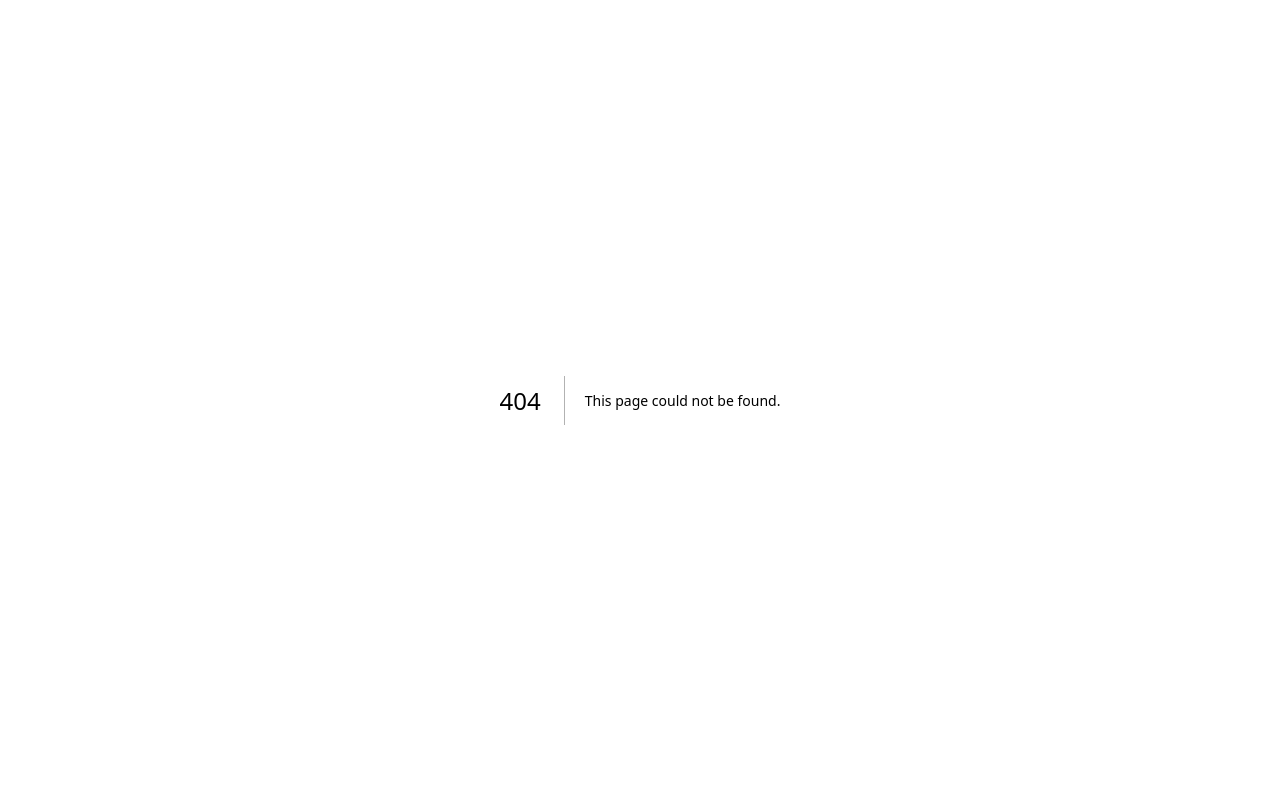
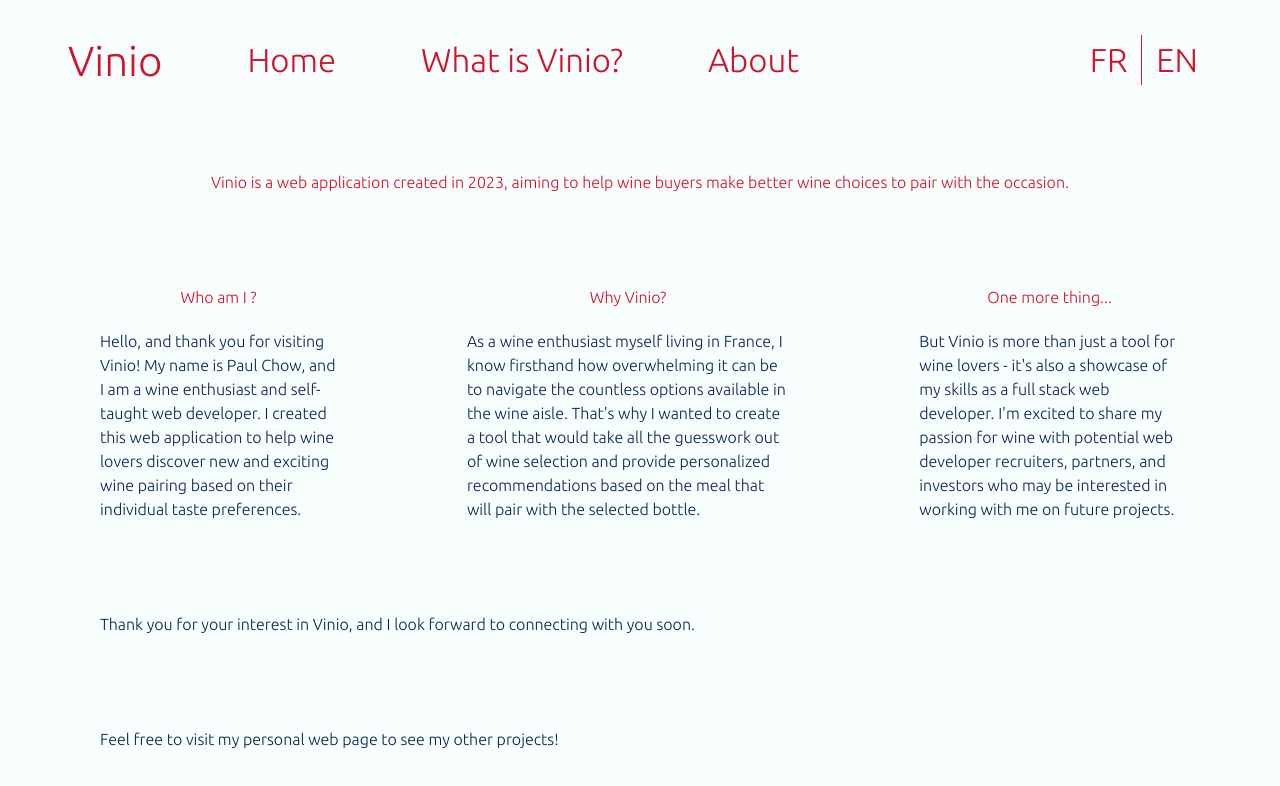
Before and after one commit to cpaulwk/vinio-frontend, a Next.js app: page /about in a window 1280 px wide. Before the commit this address had no page. Shown: the top 786 px of the page. Built offline with nearby package versions, Linux system fonts and the light colour scheme.

Commit message:
update about and home pages

```diff
--- /dev/null
+++ b/src/app/about/page.tsx
@@ -0,0 +1,59 @@
+import Header from "../../components/organisms/Header";
+
+export default function About() {
+  return (
+    <main className="flex w-screen flex-col  items-center justify-between overflow-hidden bg-brand-white">
+      <div className="flex h-screen w-screen flex-col">
+        <Header page="About" />
+        <div className="flex w-full flex-1 grow flex-col justify-center gap-y-[5.6875rem] px-[6.25rem]">
+          <div className="flex justify-center gap-y-[1.25rem] w-full text-brand-red">
+            <p>
+              Vinio is a web application created in 2023, aiming to help wine
+              buyers make better wine choices to pair with the occasion.
+            </p>
+          </div>
+          <div className="flex w-full items-center justify-center gap-x-[8.125rem]">
+            <div className="flex flex-col items-center gap-y-[1.25rem] ">
+              <p className="text-brand-red">Who am I ?</p>
+              <p className="text-brand-blue">
+                Hello, and thank you for visiting Vinio! My name is Paul Chow,
+                and I am a wine enthusiast and self-taught web developer. I
+                created this web application to help wine lovers discover new
+                and exciting wine pairing based on their individual taste
+                preferences.
+              </p>
+            </div>
+            <div className="flex flex-col items-center gap-y-[1.25rem]">
+              <p className="text-brand-red">Why Vinio?</p>
+              <p className="text-brand-blue">
+                As a wine enthusiast myself living in France, I know firsthand
+                how overwhelming it can be to navigate the countless options
+                available in the wine aisle. That's why I wanted to create a
+                tool that would take all the guesswork out of wine selection and
+                provide personalized recommendations based on the meal that will
+                pair with the selected bottle.
+              </p>
+            </div>
+            <div className="flex flex-col items-center gap-y-[1.25rem]">
+              <p className="text-brand-red">One more thing...</p>
+              <p className="text-brand-blue">
+                But Vinio is more than just a tool for wine lovers - it's also a
+                showcase of my skills as a full stack web developer. I'm excited
+                to share my passion for wine with potential web developer
+                recruiters, partners, and investors who may be interested in
+                working with me on future projects.
+              </p>
+            </div>
+          </div>
+          <p className="text-brand-blue">
+            Thank you for your interest in Vinio, and I look forward to
+            connecting with you soon.
+          </p>
+          <p className="text-brand-blue">
+            Feel free to visit my personal web page to see my other projects!
+          </p>
+        </div>
+      </div>
+    </main>
+  );
+}
--- a/src/app/page.tsx
+++ b/src/app/page.tsx
@@ -1,44 +1,30 @@
 import Image from "next/image";
-import Link from "next/link";
+import Header from "../components/organisms/Header";
+import Button from "../components/atoms/Button";
 
 export default function Home() {
   return (
-    <main className="relative flex w-screen flex-col items-center justify-between overflow-hidden">
-      <div className="flex flex-col w-screen h-screen">
+    <main className="flex w-screen flex-col items-center justify-between overflow-hidden bg-brand-white">
+      <div className="relative flex h-screen w-screen flex-col bg-brand-red">
+        <div className="absolute inset-0">
           <Image
             src="/images/hero-background.png"
             fill={true}
             style={{ objectFit: "cover" }}
             alt="hero-background"
-          className="absolute -z-10"
           />
-        <header className="flex w-screen h-[120px] justify-between items-center px-[4.25rem]">
-          <div className="flex items-center text-brand-white gap-x-[5.3125rem]">
-            <button className="text-3xl">Vinio</button>
-            <div className="flex items-center gap-x-[5.3125rem] text-2xl">
-              <button>Home</button>
-              <button>What is Vinio?</button>
-              <Link href="/about">About</Link>
-              <Link href="/test">Test</Link>
         </div>
-          </div>
-          <div className="flex items-center text-brand-white text-2xl">
-            <button className="border-r px-[0.875rem]">FR</button>
-            <button className="px-[0.875rem]">EN</button>
-          </div>
-        </header>
-        <div className="flex grow flex-col gap-y-[5.6875rem] items-center justify-center px-[6.25rem]">
-          <p className="text-brand-white text-3xl text-center">
+        <Header page="Home" />
+        <div className="relative flex grow flex-col items-center justify-center gap-y-[5.6875rem] px-[6.25rem]">
+          <p className="text-center text-3xl text-brand-white">
             Vinio - the web application that takes the guesswork out of wine
             pairing!
           </p>
-          <button className="w-[14.375rem] h-[3.125rem] rounded-[50px] bg-brand-red text-brand-white">
-            Try Vinio
-          </button>
+          <Button name="Try Vinio" />
         </div>
       </div>
-      <div className="flex flex-col w-screen h-screen">
-        <div className="flex flex-1 gap-x-[9.375rem] items-center justify-center bg-brand-white text-brand-red px-[6.25rem]">
+      <div className="flex h-screen w-screen flex-col">
+        <div className="flex flex-1 items-center justify-center gap-x-[9.375rem] bg-brand-white px-[6.25rem] text-brand-red">
           <p className="w-[34.375rem]">
             Gone are the days of feeling overwhelmed in the wine aisle or
             struggling to identify the perfect pairing for your meal. Vinio
@@ -54,44 +40,42 @@ export default function Home() {
             new favorite bottle.
           </p>
         </div>
-        <div className="flex flex-1 items-center justify-center bg-brand-blue text-brand-white p-[6.25rem]">
-          <div className="flex flex-1 items-center justify-center h-full border-r border-brand-white p-[1rem]">
+        <div className="flex flex-1 items-center justify-center bg-brand-blue p-[6.25rem] text-brand-white">
+          <div className="flex h-full flex-1 items-center justify-center border-r border-brand-white p-[1rem]">
             <p className="text-center">
               Saves you time and money by helping you select the perfect bottle
               for any occasion.
             </p>
           </div>
-          <div className="flex flex-1 items-center justify-center h-full border-r border-brand-white p-[1rem]">
+          <div className="flex h-full flex-1 items-center justify-center border-r border-brand-white p-[1rem]">
             <p className="text-center">
               Provides an easy-to-use interface and spot-on recommendations,
               making you feel like an expert.
             </p>
           </div>
-          <div className="flex flex-1 items-center justify-center h-full border-r border-brand-white p-[1rem]">
+          <div className="flex h-full flex-1 items-center justify-center border-r border-brand-white p-[1rem]">
             <p className="text-center">
               Takes all the guesswork out of wine selection, providing
               recommendations based on the occasion.
             </p>
           </div>
-          <div className="flex flex-1 items-center justify-center h-full p-[1rem]">
+          <div className="flex h-full flex-1 items-center justify-center p-[1rem]">
             <p className="text-center">
               Makes you feel confident in your wine selection, even if you're a
               beginner.
             </p>
           </div>
         </div>
-        <div className="flex flex-col gap-y-[1.875rem] flex-1 items-center justify-center bg-brand-white text-brand-blue px-[6.25rem]">
+        <div className="flex flex-1 flex-col items-center justify-center gap-y-[1.875rem] bg-brand-white px-[6.25rem] text-brand-blue">
           <p className="text-center leading-[1.6875rem]">
             Ready to experience the future of wine selection?
             <br />
             Head to our website and try Vinio today! Whether you're a seasoned
             wine enthusiast or just starting to explore the world of wine.
           </p>
-          <button className="w-[14.375rem] h-[3.125rem] rounded-[50px] bg-brand-red text-brand-white">
-            Try Vinio
-          </button>
+          <Button name="Try Vinio" />
         </div>
-        <div className="flex items-center justify-center h-[2.0625rem] bg-brand-blue text-brand-white px-[6.25rem]">
+        <div className="flex h-[2.0625rem] items-center justify-center bg-brand-blue px-[6.25rem] text-brand-white">
           <p className="text-s">
             © 2023 - 2023 www.vinio.com - All Rights Reserved.
           </p>
--- a/src/app/pages/about.tsx
+++ /dev/null
@@ -1,11 +0,0 @@
-"use client";
-
-import Image from "next/image";
-
-export default function About() {
-  return (
-    <>
-      <p>About us</p>
-    </>
-  );
-}
--- /dev/null
+++ b/src/components/atoms/Button.tsx
@@ -0,0 +1,16 @@
+import Link from "next/link";
+
+type ButtonProps = {
+  name: string;
+};
+
+export default function Button({ name }: ButtonProps) {
+  return (
+    <Link
+      href="/vinio"
+      className="flex h-[3.125rem] w-[14.375rem] items-center justify-center rounded-[50px] bg-brand-red text-brand-white"
+    >
+      <p>{name}</p>
+    </Link>
+  );
+}
--- /dev/null
+++ b/src/components/atoms/SubmitButton.tsx
@@ -0,0 +1,24 @@
+type SubmitButtonProps = {
+  name: string;
+  color?: string;
+  handleClick?: () => void;
+};
+
+export default function SubmitButton({ name, color, handleClick }: SubmitButtonProps) {
+  let buttonColor: string;
+
+  if (color) {
+    buttonColor = color;
+  } else {
+    buttonColor = "red"
+  }
+
+  return (
+    <button
+      className={`flex h-[3.125rem] w-[14.375rem] items-center justify-center rounded-[50px] bg-brand-${buttonColor} text-brand-white`}
+      onClick={handleClick}
+    >
+      <p>{name}</p>
+    </button>
+  );
+}
--- /dev/null
+++ b/src/components/organisms/Header.tsx
@@ -0,0 +1,53 @@
+import Link from "next/link";
+
+type HeaderProps = {
+  page: string;
+};
+
+export default function Header({ page }: HeaderProps) {
+  let fontColor: string;
+
+  enum Page {
+    Home = "Home",
+    About = "About",
+    Vinio = "Vinio",
+  }
+
+  switch (page) {
+    case Page.Home:
+      fontColor = "text-brand-white";
+      break;
+    case Page.About:
+      fontColor = "text-brand-red";
+      break;
+    case Page.Vinio:
+      fontColor = "text-brand-red";
+      break;
+    default:
+      fontColor = "text-brand-white";
+      break;
+  }
+
+  return (
+    <header className="relative flex h-[120px] w-screen items-center justify-between px-[4.25rem]">
+      <div className={`flex items-center ${fontColor} gap-x-[5.3125rem]`}>
+        <Link href="/" className="text-3xl">
+          Vinio
+        </Link>
+        {page !== Page.Vinio ? (
+          <div className="flex items-center gap-x-[5.3125rem] text-2xl">
+            <Link href="/">Home</Link>
+            <button>What is Vinio?</button>
+            <Link href="/about">About</Link>
+          </div>
+        ) : (
+          <></>
+        )}
+      </div>
+      <div className={`flex items-center ${fontColor} text-2xl`}>
+        <button className="border-r px-[0.875rem]">FR</button>
+        <button className="px-[0.875rem]">EN</button>
+      </div>
+    </header>
+  );
+}
--- /dev/null
+++ b/src/components/organisms/VinioTable.tsx
@@ -0,0 +1,44 @@
+import { ChangeEvent } from "react";
+
+type VinioTableProps = {
+  handleInputChange: (value: ChangeEvent<HTMLInputElement>) => void;
+};
+
+export default function VinioTable({ handleInputChange }: VinioTableProps) {
+  return (
+    <section className="flex w-full grow flex-col items-center rounded border">
+      <div className="flex h-[2.75rem] w-full border-b">
+        <div className="flex grow items-center justify-center">
+          <div className="justity-center flex flex-1 items-center gap-x-[0.75rem] px-[1.5rem]">
+            <p>Wine</p>
+            <button>⌄</button>
+          </div>
+          <div className="justity-center flex flex-1 items-center gap-x-[0.75rem] px-[1.5rem]">
+            <p>Cheese</p>
+            <button>⌄</button>
+          </div>
+        </div>
+      </div>
+      <div className="flex w-full grow">
+        <div className="flex grow justify-center">
+          <div className="flex flex-1 border-r">
+            <input
+              name="leftInput"
+              className="w-full px-[1.5rem] py-[0.75rem]"
+              type="text"
+              onChange={(e) => handleInputChange(e)}
+            />
+          </div>
+          <div className="flex flex-1">
+            <input
+              name="rightInput"
+              className="w-full px-[1.5rem] py-[0.75rem]"
+              type="text"
+              onChange={(e) => handleInputChange(e)}
+            />
+          </div>
+        </div>
+      </div>
+    </section>
+  );
+}
```
Also changed, not shown: src/app/components/Header.tsx (deleted). Lines whose indentation alone changed are shown as unchanged.
